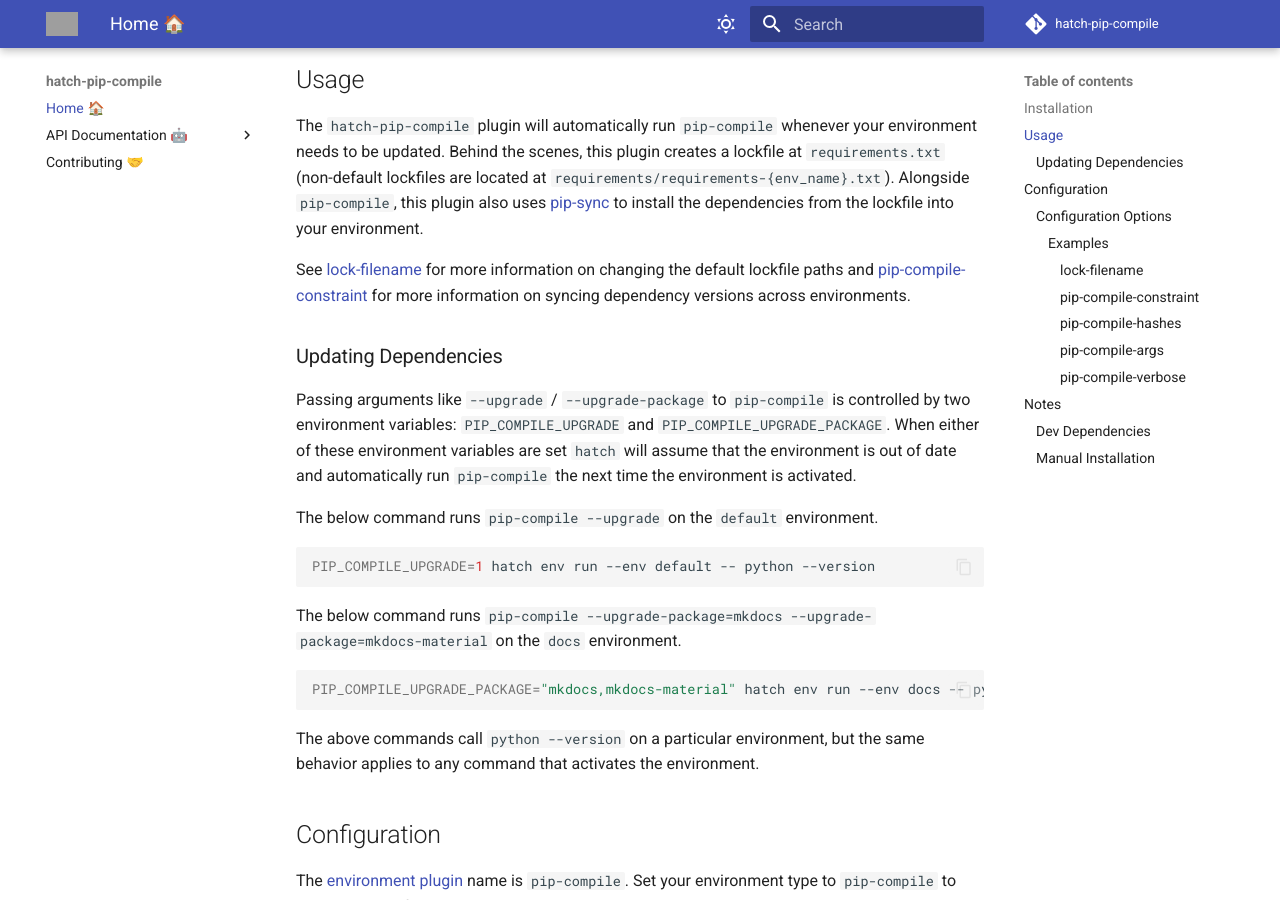
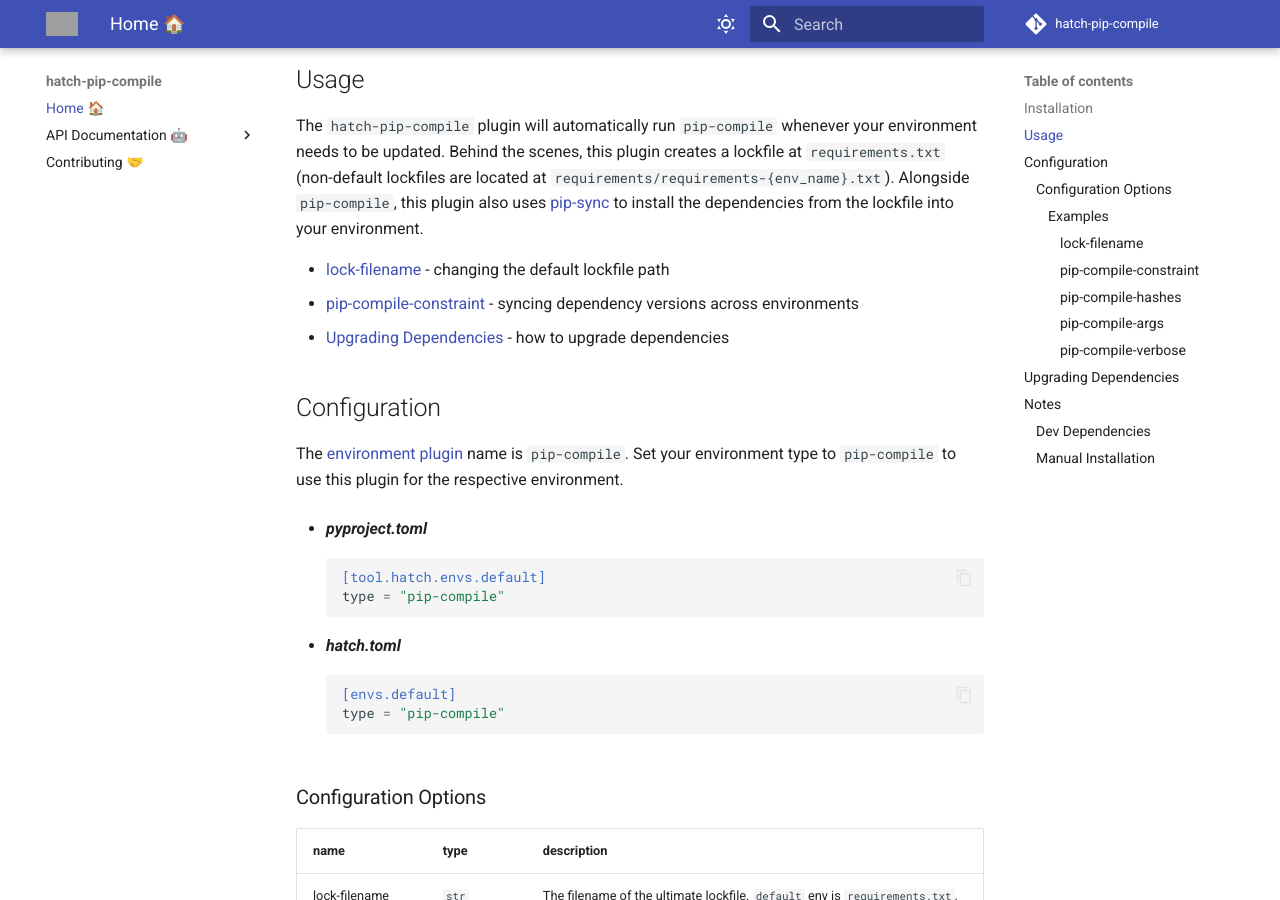
Before and after one commit to juftin/hatch-pip-compile, an MkDocs documentation site: the page built from docs/index.md, in a window 1280 px wide and 900 px high, scrolled down 1143 px. Built offline with MkDocs 1.6.1 and Material for MkDocs 9.7.7, drawn with Linux system fonts in a browser that asks for light colours; comment, search, counter and statistics services are not loaded; some of the changed text lies outside the part shown; grey boxes are pictures that could not be loaded.

Commit message:
📝 clarify docs

````diff
--- a/docs/index.md
+++ b/docs/index.md
@@ -57,33 +57,9 @@
 `requirements/requirements-{env_name}.txt`). Alongside `pip-compile`, this plugin also
 uses [pip-sync] to install the dependencies from the lockfile into your environment.
 
-See [lock-filename](#lock-filename) for more information on changing the default
-lockfile paths and [pip-compile-constraint](#pip-compile-constraint) for more
-information on syncing dependency versions across environments.
-
-### Updating Dependencies
-
-Passing arguments like `--upgrade` / `--upgrade-package` to `pip-compile` is
-controlled by two environment variables: `PIP_COMPILE_UPGRADE` and
-`PIP_COMPILE_UPGRADE_PACKAGE`. When either of these environment variables are
-set `hatch` will assume that the environment is out of date and automatically
-run `pip-compile` the next time the environment is activated.
-
-The below command runs `pip-compile --upgrade` on the `default` environment.
-
-```shell
-PIP_COMPILE_UPGRADE=1 hatch env run --env default -- python --version
-```
-
-The below command runs `pip-compile --upgrade-package=mkdocs --upgrade-package=mkdocs-material`
-on the `docs` environment.
-
-```shell
-PIP_COMPILE_UPGRADE_PACKAGE="mkdocs,mkdocs-material" hatch env run --env docs -- python --version
-```
-
-The above commands call `python --version` on a particular environment,
-but the same behavior applies to any command that activates the environment.
+-   [lock-filename](#lock-filename) - changing the default lockfile path
+-   [pip-compile-constraint](#pip-compile-constraint) - syncing dependency versions across environments
+-   [Upgrading Dependencies](#upgrading-dependencies) - how to upgrade dependencies
 
 ## Configuration
 
@@ -294,6 +270,37 @@
     pip-compile-verbose = true
     ```
 
+## Upgrading Dependencies
+
+Upgrading all dependencies can be as simple as deleting your lockfile and
+recreating it by reactivating the environment:
+
+```shell
+rm requirements.txt
+hatch env run --env default -- python --version
+```
+
+If you're a user of the `--upgrade` / `--upgrade-package` options on `pip-compile`,
+these features can be enabled on this plugin using the environment variables
+`PIP_COMPILE_UPGRADE` and `PIP_COMPILE_UPGRADE_PACKAGE`. When either of these
+environment variables are set `hatch` will force the lockfile to be upgraded
+whenever the environment is activated.
+
+To run with `upgrade` functionality on the `default` environment:
+
+```shell
+PIP_COMPILE_UPGRADE=1 hatch env run --env default -- python --version
+```
+
+To run with `upgrade-package` functionality on the `docs` environment:
+
+```shell
+PIP_COMPILE_UPGRADE_PACKAGE="mkdocs,mkdocs-material" hatch env run --env docs -- python --version
+```
+
+The above commands call `python --version` on a particular environment,
+but the same behavior applies to any script that activates the environment.
+
 ## Notes
 
 ### Dev Dependencies
````
Also changed, not shown: README.md (+34 -27 lines).
